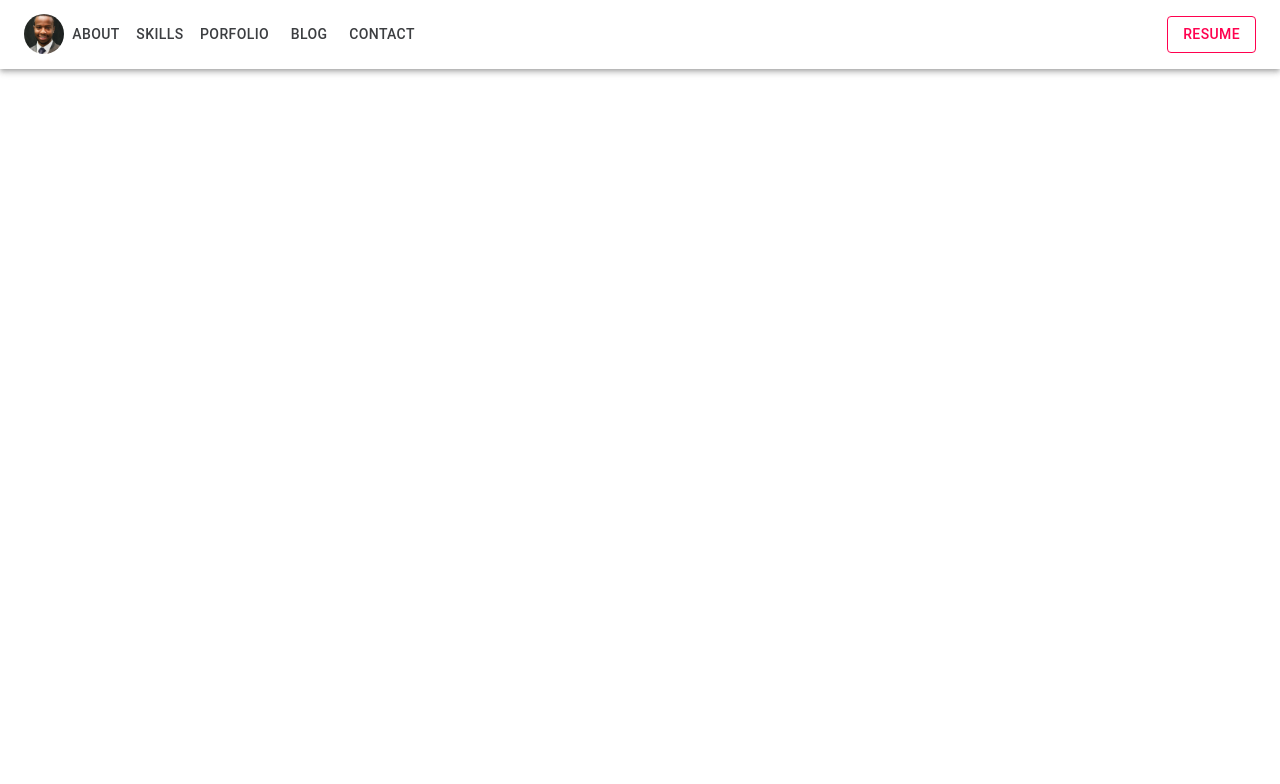
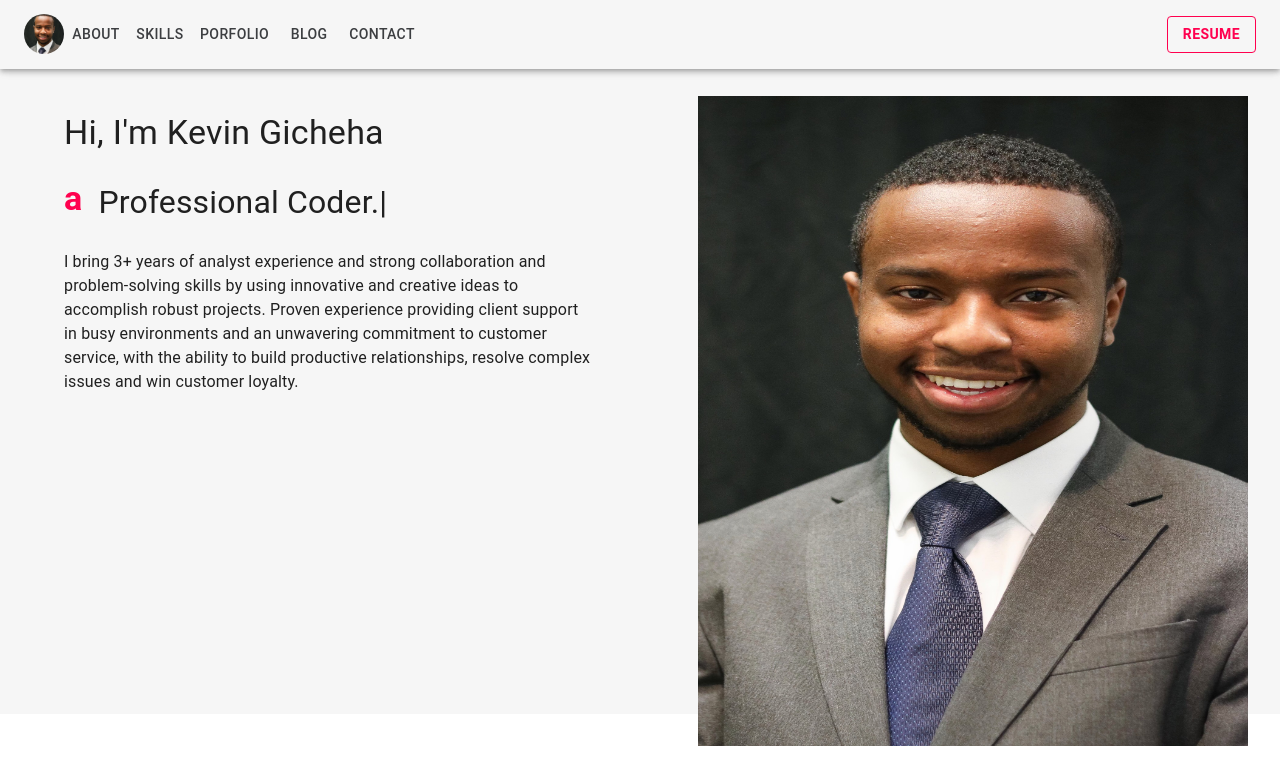
Before and after one commit to kgicheha/portfolio, a React (Create React App) app: page / in a window 1280 px wide. Shown: the top 784 px of the page. Built offline with nearby package versions, Linux system fonts and the light colour scheme.

Commit message:
aboutme added

```diff
--- a/package.json
+++ b/package.json
@@ -13,6 +13,7 @@
     "react": "^18.2.0",
     "react-dom": "^18.2.0",
     "react-scripts": "5.0.1",
+    "react-type-animation": "^2.1.1",
     "web-vitals": "^2.1.4"
   },
   "scripts": {
--- a/src/App.css
+++ b/src/App.css
@@ -36,3 +36,40 @@
     transform: rotate(360deg);
   }
 }
+
+#entirePage{
+  background-color:#f6f6f6;
+  /* height: 100%; */
+}
+/* About Me Section */
+#about{
+  padding-top: 7em;
+  padding-left: 4em;
+  width: 50%;
+  padding-bottom: 20em;
+}
+#a{
+float: left;
+}
+#textAnimation {
+  float: left;
+  padding-left: 1em;
+}
+#halfshot{
+  position: absolute;
+  top: 6em;
+  right: 2em;
+}
+#socials{
+  padding-top: 2em;
+  padding-bottom: 1em;
+}
+#socialsicons{
+  cursor: pointer;
+  padding-top: 10px;
+  background-color: white;
+  justify-content: center;
+  justify-items: center;
+  align-items: center;
+  width: 10%;
+}
--- /dev/null
+++ b/src/components/About.js
@@ -0,0 +1,74 @@
+import React from "react";
+import { Typography, Container, Grid, CardContent, Card } from "@mui/material";
+import { TypeAnimation } from "react-type-animation";
+import { styled } from "@mui/material";
+import LinkedInIcon from "@mui/icons-material/LinkedIn";
+
+const About = () => {
+  const CustomTypography = styled(Typography)({
+    color: "#FF014F",
+    fontWeight: "bold",
+  });
+  const CustomTypography2 = styled(Typography)({
+    paddingTop: "3em",
+    paddingRight: "3em",
+    position: "relative",
+  });
+
+  return (
+    <>
+      <div id="about">
+        <Typography variant="h4">Hi, I'm Kevin Gicheha</Typography>
+        <br />
+        <div>
+          <div id="a">
+            <CustomTypography variant="h4">a</CustomTypography>
+          </div>
+          <div id="textAnimation">
+            <TypeAnimation
+              sequence={[
+                "Full Stack Developer.",
+                1000, // Waits 1s
+                "Professional Coder.",
+                1000, // Waits 2s
+                "Full Stack Developer.",
+                1000, // Waits 2s
+              ]}
+              wrapper="div"
+              cursor={true}
+              repeat={Infinity}
+              style={{ fontSize: "2em" }}
+            />
+          </div>
+        </div>
+        <br />
+        <div>
+          <CustomTypography2 variant="body1">
+            I bring 3+ years of analyst experience and strong collaboration and
+            problem-solving skills by using innovative and creative ideas to
+            accomplish robust projects. Proven experience providing client
+            support in busy environments and an unwavering commitment to
+            customer service, with the ability to build productive
+            relationships, resolve complex issues and win customer loyalty.
+          </CustomTypography2>
+        </div>
+
+        <div id="halfshot">
+          <img
+            src={require("../Assets/halfshot.jpeg")}
+            height="650"
+            width="550"
+          />
+        </div>
+        {/* <div id="socials">
+          <Typography variant="body1">SOCIAL MEDIA</Typography>
+        </div>
+        <div id="socialsicons">
+          <LinkedInIcon fontSize="large"/>
+        </div> */}
+      </div>
+    </>
+  );
+};
+
+export default About;
--- a/src/components/App.js
+++ b/src/components/App.js
@@ -1,10 +1,17 @@
 import "../App.css";
+import About from "./About";
 import NavBar from "./NavBar";
+import { CssBaseline } from "@mui/material";
 
 function App() {
   return (
     <>
+    <div id="entirePage">
+
+      <CssBaseline />
       <NavBar />
+      <About />
+    </div>
     </>
   );
 }
--- a/src/components/NavBar.js
+++ b/src/components/NavBar.js
@@ -29,12 +29,13 @@ const NavBar = () => {
   };
 
   const CustomAppBar = styled(AppBar)({
-    backgroundColor: "white",
+    backgroundColor: "#f6f6f6",
   });
 
   const CustomButton = styled(Button)({
     color: "#FF014F",
     borderColor: "#FF014F",
+    fontWeight: "bold",
     "&:hover": {
       backgroundColor: "#FF0F59",
       color: "#ffffff",
@@ -53,8 +54,7 @@ const NavBar = () => {
   })
   return (
     <>
-      <CssBaseline />
-      <CustomAppBar position="static">
+      <CustomAppBar position="fixed">
         <Container maxWidth="xl">
           <Toolbar disableGutters>
             <Box sx={{ flexGrow: 0 }}>
```
Also changed, not shown: src/components/Skills.js (added, +9 -0 lines), 1 other file (tests, documents, lock files or other folders).
